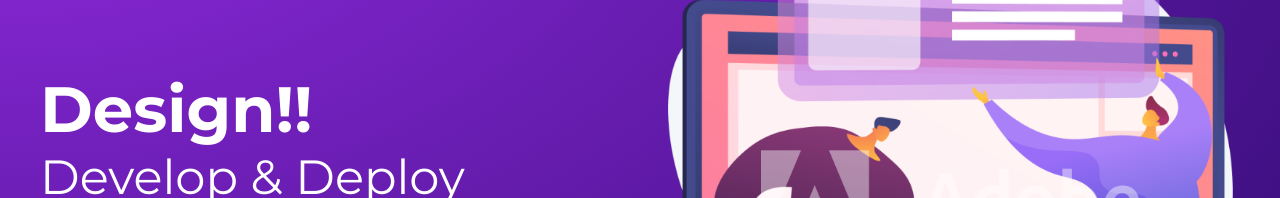
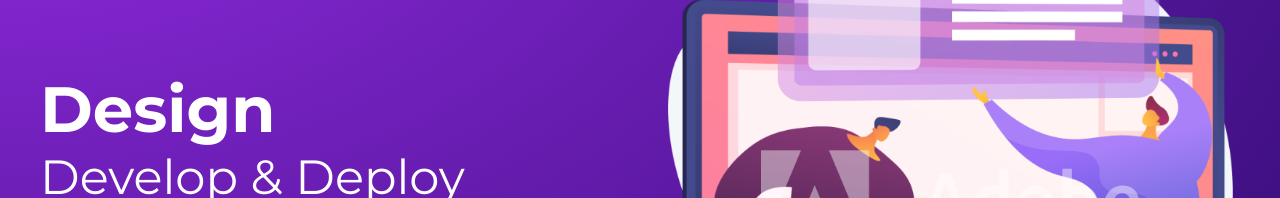
Before and after one commit to ahmedmohamed520/web-warrior-website, a Gatsby site: page / in a window 1280 px wide. Shown: the part 204-402 px from the top of the page. Built offline with nearby package versions, Linux system fonts and the light colour scheme; Gatsby itself is replaced by a stand-in of ours.

Commit message:
homepage-text

```diff
--- a/src/pages/index.js
+++ b/src/pages/index.js
@@ -10,7 +10,7 @@ export default function Home({ data }) {
     <Layout>
       <section className={styles.header}>
         <div>
-          <h2>Design!!</h2>
+          <h2>Design</h2>
           <h3>Develop & Deploy</h3>
           <p>UX designer & web developer based in Cairo.</p>
           <Link className={styles.btn} to="/projects">
```
